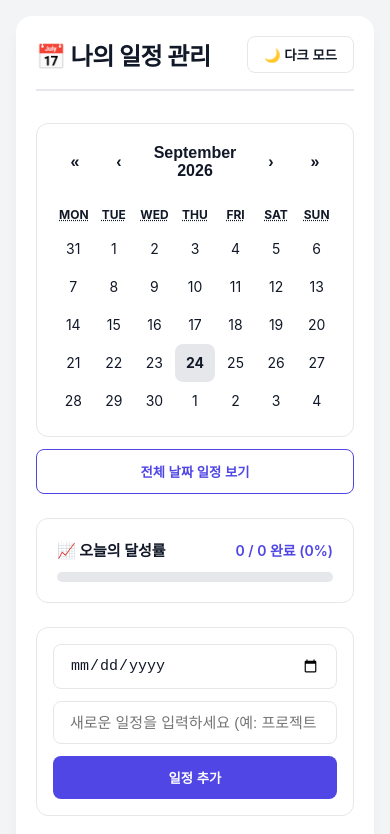
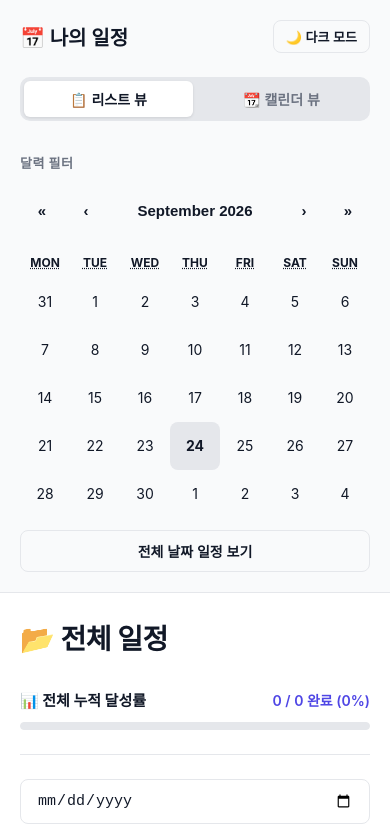
Before and after one commit to jflower52/todolist, a React (Vite) app: page / in a window 390 px wide. Shown: the top 834 px of the page. Built offline with nearby package versions, Linux system fonts and the light colour scheme.

Commit message:
일정 관리 프로그램

```diff
--- a/src/App.css
+++ b/src/App.css
@@ -2,121 +2,328 @@
 :root {
   --primary-color: #4f46e5;
   --primary-hover: #4338ca;
-  --bg-color: #f3f4f6;
+  --bg-color: #ffffff;
+  --sidebar-bg: #f9fafb;
   --surface-color: #ffffff;
   --text-main: #111827;
   --text-muted: #6b7280;
   --border-color: #e5e7eb;
 }
 
-/* 다크 모드 색상 팔레트 */
 [data-theme="dark"] {
   --primary-color: #6366f1;
   --primary-hover: #818cf8;
   --bg-color: #111827;
-  --surface-color: #1f2937;
+  --sidebar-bg: #1f2937;
+  --surface-color: #374151;
   --text-main: #f9fafb;
   --text-muted: #9ca3af;
-  --border-color: #374151;
+  --border-color: #4b5563;
+}
+
+html,
+body {
+  height: 100%;
+  margin: 0;
+  padding: 0;
+  overflow: hidden;
 }
 
 body {
   background-color: var(--bg-color);
-  margin: 0;
-  padding: 0;
-  transition: background-color 0.3s ease;
-}
-
-/* 대시보드 메인 레이아웃 */
-.dashboard {
-  max-width: 1000px;
-  margin: 60px auto;
-  padding: 32px;
-  background-color: var(--surface-color);
-  border-radius: 16px;
-  box-shadow: 0 10px 15px -3px rgba(0, 0, 0, 0.05);
+  color: var(--text-main);
+  transition:
+    background-color 0.3s ease,
+    color 0.3s ease;
   font-family:
     "Pretendard",
     -apple-system,
     sans-serif;
-  transition: background-color 0.3s ease;
 }
 
-.dashboard-header {
+/* 앱 전체 컨테이너 */
+.app-container {
+  display: flex;
+  height: 100vh;
+}
+
+/* ⬅️ 왼쪽 사이드바 */
+.app-sidebar {
+  width: 340px;
+  min-width: 340px;
+  background-color: var(--sidebar-bg);
+  border-right: 1px solid var(--border-color);
+  display: flex;
+  flex-direction: column;
+  padding: 24px;
+  overflow-y: auto;
+  transition: background-color 0.3s;
+}
+
+.sidebar-header {
   display: flex;
   justify-content: space-between;
   align-items: center;
-  margin-bottom: 32px;
-  border-bottom: 2px solid var(--border-color);
-  padding-bottom: 16px;
+  margin-bottom: 24px;
 }
-
-.dashboard-header h1 {
+.sidebar-header h1 {
+  font-size: 20px;
   margin: 0;
-  font-size: 28px;
-  color: var(--text-main);
-  letter-spacing: -0.5px;
+}
+.menu-title {
+  font-size: 13px;
+  color: var(--text-muted);
+  font-weight: 700;
+  margin-bottom: 16px;
+  text-transform: uppercase;
+  letter-spacing: 0.5px;
 }
 
 .theme-toggle-btn {
-  padding: 8px 16px;
+  padding: 6px 12px;
   background-color: transparent;
   color: var(--text-main);
   border: 1px solid var(--border-color);
   border-radius: 8px;
+  font-size: 13px;
   font-weight: 600;
   cursor: pointer;
   transition: all 0.2s;
 }
-
 .theme-toggle-btn:hover {
   background-color: var(--border-color);
 }
 
-/* 2단 그리드 레이아웃 */
-.dashboard-content {
-  display: grid;
-  grid-template-columns: 320px 1fr;
-  gap: 32px;
-  align-items: start;
+/* --- 뷰 모드 전환 스위치 --- */
+.view-toggle-group {
+  display: flex;
+  gap: 4px;
+  margin-bottom: 32px;
+  background-color: var(--border-color);
+  padding: 4px;
+  border-radius: 10px;
+}
+.view-toggle-group button {
+  flex: 1;
+  padding: 8px;
+  border: none;
+  background-color: transparent;
+  border-radius: 6px;
+  font-weight: 600;
+  font-size: 14px;
+  color: var(--text-muted);
+  cursor: pointer;
+  transition: all 0.2s;
+}
+.view-toggle-group button.active {
+  background-color: var(--surface-color);
+  color: var(--text-main);
+  box-shadow: 0 1px 3px rgba(0, 0, 0, 0.1);
 }
 
-/* --- 진행률 바 (Progress Bar) --- */
-.progress-section {
-  background: var(--surface-color);
-  padding: 20px;
-  border-radius: 12px;
-  border: 1px solid var(--border-color);
-  margin-bottom: 24px;
+/* ➡️ 오른쪽 메인 작업 영역 */
+.app-main {
+  flex: 1;
+  background-color: var(--bg-color);
+  overflow-y: auto;
+  padding: 48px;
+}
+.main-header {
+  max-width: 800px;
+  margin: 0 auto 32px auto;
+}
+.main-header h2 {
+  font-size: 28px;
+  margin: 0;
+  letter-spacing: -0.5px;
+}
+.main-content {
+  max-width: 800px;
+  margin: 0 auto;
 }
 
+/* --- 달력 컴포넌트 공통 --- */
+.calendar-widget {
+  display: flex;
+  flex-direction: column;
+  gap: 12px;
+}
+.react-calendar {
+  width: 100%;
+  background-color: transparent !important;
+  color: var(--text-main) !important;
+  border: none !important;
+  padding: 0;
+  font-family: inherit !important;
+}
+.react-calendar__navigation button {
+  color: var(--text-main) !important;
+  font-weight: bold;
+  font-size: 15px;
+  border-radius: 8px;
+}
+.react-calendar__navigation button:hover {
+  background-color: var(--border-color) !important;
+}
+
+/* 기본(작은) 달력 타일 */
+.react-calendar__tile {
+  color: var(--text-main) !important;
+  padding: 8px 0 !important;
+  border-radius: 8px;
+  font-size: 14px;
+  display: flex !important;
+  flex-direction: column;
+  align-items: center;
+  justify-content: center;
+  height: 48px;
+}
+.react-calendar__tile--now {
+  background: var(--border-color) !important;
+  font-weight: bold;
+}
+.react-calendar__tile--active {
+  background: var(--primary-color) !important;
+  color: white !important;
+  font-weight: bold;
+}
+.react-calendar__tile:hover {
+  background: var(--border-color) !important;
+}
+
+/* 작은 달력 일정 마커 */
+.calendar-marker-container {
+  margin-top: 4px;
+  height: 6px;
+}
+.calendar-marker {
+  width: 6px;
+  height: 6px;
+  background-color: var(--primary-color);
+  border-radius: 50%;
+}
+.react-calendar__tile--active .calendar-marker {
+  background-color: white;
+}
+
+.reset-date-btn {
+  width: 100%;
+  padding: 10px;
+  background-color: transparent;
+  border: 1px solid var(--border-color);
+  border-radius: 8px;
+  color: var(--text-main);
+  font-weight: 600;
+  font-size: 14px;
+  cursor: pointer;
+  transition: all 0.2s;
+}
+.reset-date-btn:hover {
+  background-color: var(--border-color);
+}
+
+/* --- 대형(Large) 달력 커스텀 --- */
+.large-calendar {
+  border: 1px solid var(--border-color) !important;
+  border-radius: 12px;
+  overflow: hidden;
+  background-color: var(--surface-color) !important;
+}
+.large-calendar .react-calendar__month-view__days {
+  border-top: 1px solid var(--border-color);
+  border-left: 1px solid var(--border-color);
+}
+.large-calendar .react-calendar__tile {
+  height: 120px; /* 큰 달력은 칸을 길게 */
+  justify-content: flex-start; /* 글씨를 위로 올림 */
+  align-items: stretch;
+  padding: 8px !important;
+  border-radius: 0;
+  border-right: 1px solid var(--border-color) !important;
+  border-bottom: 1px solid var(--border-color) !important;
+}
+.large-calendar .react-calendar__tile > abbr {
+  text-align: right;
+  display: block;
+  margin-bottom: 8px;
+  font-weight: 600;
+  color: var(--text-muted);
+}
+.large-calendar .react-calendar__tile--now {
+  background: rgba(79, 70, 229, 0.05) !important;
+}
+.large-calendar .react-calendar__tile--active {
+  background: rgba(79, 70, 229, 0.1) !important;
+  color: var(--text-main) !important;
+  border: 1px solid var(--primary-color) !important;
+}
+
+/* 대형 달력 내부 일정 텍스트 미리보기 */
+.calendar-tasks-preview {
+  display: flex;
+  flex-direction: column;
+  gap: 4px;
+  overflow: hidden;
+}
+.preview-task {
+  font-size: 11px;
+  background-color: var(--primary-color);
+  color: white;
+  padding: 4px 6px;
+  border-radius: 4px;
+  white-space: nowrap;
+  overflow: hidden;
+  text-overflow: ellipsis;
+  text-align: left;
+  font-weight: 500;
+}
+.preview-task.done {
+  background-color: transparent;
+  border: 1px solid var(--border-color);
+  color: var(--text-muted);
+  text-decoration: line-through;
+}
+.preview-more {
+  font-size: 11px;
+  color: var(--text-muted);
+  text-align: center;
+  margin-top: 2px;
+  font-weight: 600;
+}
+
+/* --- 등록 및 진행률 바 --- */
+.registration-section {
+  margin-bottom: 40px;
+}
+.progress-section {
+  margin-bottom: 24px;
+  padding-bottom: 24px;
+  border-bottom: 1px solid var(--border-color);
+}
 .progress-header {
   display: flex;
   justify-content: space-between;
   align-items: center;
   margin-bottom: 12px;
 }
-
 .progress-title {
   font-size: 15px;
   font-weight: 700;
   color: var(--text-main);
 }
-
 .progress-stats {
   font-size: 14px;
   color: var(--primary-color);
   font-weight: 600;
 }
-
 .progress-bar-bg {
   width: 100%;
-  height: 10px;
+  height: 8px;
   background-color: var(--border-color);
   border-radius: 10px;
   overflow: hidden;
+  border: 1px solid var(--border-color);
 }
-
 .progress-bar-fill {
   height: 100%;
   background-color: var(--primary-color);
@@ -124,89 +331,12 @@ body {
   transition: width 0.4s cubic-bezier(0.4, 0, 0.2, 1);
 }
 
-/* --- 달력 (Calendar) 커스텀 스타일 --- */
-.calendar-widget {
-  display: flex;
-  flex-direction: column;
-  gap: 12px;
-}
-
-.react-calendar {
-  width: 100%;
-  background-color: var(--surface-color) !important;
-  color: var(--text-main) !important;
-  border: 1px solid var(--border-color) !important;
-  border-radius: 12px;
-  padding: 16px;
-  font-family: inherit !important;
-  border-collapse: collapse;
-}
-
-.react-calendar__navigation button {
-  color: var(--text-main) !important;
-  font-weight: bold;
-  font-size: 16px;
-  border-radius: 8px;
-}
-
-.react-calendar__navigation button:hover,
-.react-calendar__navigation button:focus {
-  background-color: var(--border-color) !important;
-}
-
-.react-calendar__tile {
-  color: var(--text-main) !important;
-  padding: 10px 0 !important;
-  border-radius: 8px;
-  font-size: 14px;
-}
-
-.react-calendar__tile--now {
-  background: var(--border-color) !important;
-  font-weight: bold;
-}
-
-.react-calendar__tile--active {
-  background: var(--primary-color) !important;
-  color: white !important;
-  font-weight: bold;
-}
-
-.react-calendar__tile:hover {
-  background: var(--border-color) !important;
-}
-
-.reset-date-btn {
-  width: 100%;
-  padding: 12px;
-  background-color: transparent;
-  border: 1px solid var(--border-color);
-  border-radius: 8px;
-  color: var(--text-main);
-  font-weight: 600;
-  cursor: pointer;
-  transition: all 0.2s;
-}
-
-.reset-date-btn:hover {
-  background-color: var(--border-color);
-}
-.reset-date-btn.active {
-  border-color: var(--primary-color);
-  color: var(--primary-color);
-}
-
-/* 입력 영역 */
+/* 입력 폼 */
 .input-section {
   display: flex;
   gap: 12px;
-  margin-bottom: 24px;
-  background: transparent;
-  padding: 16px;
-  border-radius: 12px;
-  border: 1px solid var(--border-color);
+  margin-bottom: 0;
 }
-
 .date-input,
 .text-input {
   background-color: var(--surface-color);
@@ -216,65 +346,99 @@ body {
   border: 1px solid var(--border-color);
   border-radius: 8px;
   outline: none;
-}
-.date-input {
-  width: 140px;
+  width: 100%;
 }
 .text-input {
   flex: 1;
 }
-
+.date-input:focus,
+.text-input:focus {
+  border-color: var(--primary-color);
+}
 .add-btn {
-  padding: 0 24px;
+  padding: 12px 24px;
   background-color: var(--primary-color);
   color: white;
   font-weight: 600;
   border: none;
   border-radius: 8px;
   cursor: pointer;
+  transition: background-color 0.2s;
+  white-space: nowrap;
+}
+.add-btn:hover {
+  background-color: var(--primary-hover);
 }
 
-/* 필터 탭 */
+/* 사이드바 내부 폼 세로 정렬 */
+.sidebar-detail-view .input-section {
+  flex-direction: column;
+}
+
+/* --- 필터 탭 --- */
 .filter-tabs {
   display: flex;
   gap: 8px;
-  margin-bottom: 24px;
+  margin-bottom: 16px;
+  flex-wrap: wrap;
+  border-bottom: 2px solid var(--border-color);
   padding-bottom: 16px;
-  border-bottom: 1px solid var(--border-color);
-  flex-wrap: wrap; /* 좁아지면 줄바꿈 되도록 설정 */
 }
 .filter-tabs button {
   padding: 8px 16px;
-  border: none;
+  border: 1px solid transparent;
   background-color: transparent;
   color: var(--text-muted);
   font-weight: 600;
   border-radius: 8px;
   cursor: pointer;
+  transition: all 0.2s;
+}
+.filter-tabs button:hover {
+  color: var(--text-main);
 }
 .filter-tabs button.active {
-  background-color: var(--border-color);
+  background-color: var(--sidebar-bg);
   color: var(--primary-color);
+  border: 1px solid var(--border-color);
 }
 
-/* 리스트 및 아이템 */
+/* 사이드바 내부 탭 맞춤 */
+.sidebar-detail-view .filter-tabs button.active {
+  background-color: var(--bg-color);
+}
+
+/* --- 리스트 아이템 --- */
 .todo-list {
   display: flex;
   flex-direction: column;
-  gap: 12px;
+  gap: 0;
 }
-
 .todo-item {
   display: flex;
   justify-content: space-between;
   align-items: center;
-  padding: 16px 20px;
-  background-color: var(--surface-color);
-  border: 1px solid var(--border-color);
-  border-radius: 12px;
+  padding: 16px 8px;
+  background-color: transparent;
+  border-bottom: 1px solid var(--border-color);
+  transition: background-color 0.2s ease;
+}
+.todo-item:last-child {
+  border-bottom: none;
+}
+.todo-item:hover {
+  background-color: var(--sidebar-bg);
+  border-radius: 8px;
+}
+.sidebar-detail-view .todo-item:hover {
+  background-color: var(--bg-color);
 }
 .todo-item.editing {
-  border-color: var(--primary-color);
+  background-color: var(--sidebar-bg);
+  border: 1px solid var(--primary-color);
+  border-radius: 12px;
+  padding: 16px;
+  margin: 8px 0;
 }
 
 .todo-content {
@@ -284,7 +448,6 @@ body {
   flex: 1;
   cursor: pointer;
 }
-
 .edit-inputs {
   display: flex;
   gap: 8px;
@@ -296,34 +459,39 @@ body {
   color: var(--text-main);
   border: 1px solid var(--border-color);
   border-radius: 6px;
+  outline: none;
+  width: 100%;
+}
+.edit-inputs input:focus {
+  border-color: var(--primary-color);
+}
+.sidebar-detail-view .edit-inputs {
+  flex-direction: column;
 }
 
 .checkbox {
   width: 22px;
   height: 22px;
   border: 2px solid var(--border-color);
+  background-color: var(--surface-color);
   border-radius: 6px;
   display: flex;
   align-items: center;
   justify-content: center;
   color: transparent;
+  flex-shrink: 0;
 }
 .todo-item.done .checkbox {
   background-color: var(--primary-color);
   border-color: var(--primary-color);
   color: white;
 }
-
 .todo-date-badge {
-  background-color: var(--border-color);
-  color: var(--text-main);
-  padding: 4px 10px;
-  border-radius: 20px;
-  font-size: 13px;
-  font-weight: 600;
-  white-space: nowrap; /* 날짜가 줄바꿈되지 않도록 방지 */
+  color: var(--text-muted);
+  font-size: 14px;
+  font-weight: 500;
+  white-space: nowrap;
 }
-
 .todo-text {
   font-size: 16px;
   color: var(--text-main);
@@ -338,10 +506,15 @@ body {
   display: flex;
   gap: 6px;
   margin-left: 12px;
+  opacity: 0;
+  transition: opacity 0.2s;
+}
+.todo-item:hover .todo-actions {
+  opacity: 1;
 }
 .todo-actions button {
-  padding: 8px 12px;
-  background-color: transparent;
+  padding: 6px 10px;
+  background-color: var(--surface-color);
   border-radius: 6px;
   cursor: pointer;
   font-size: 13px;
@@ -352,17 +525,26 @@ body {
   color: var(--text-main);
   border: 1px solid var(--border-color);
 }
+.edit-btn:hover {
+  border-color: var(--primary-color);
+  color: var(--primary-color);
+}
 .delete-btn {
   color: #ef4444;
   border: 1px solid #fee2e2;
+}
+.delete-btn:hover {
+  background-color: #ef4444;
+  color: white;
+  border-color: #ef4444;
 }
 [data-theme="dark"] .delete-btn {
   border-color: #7f1d1d;
 }
 .save-btn {
-  color: white;
+  color: white !important;
   background-color: var(--primary-color) !important;
-  border: 1px solid var(--primary-color);
+  border: 1px solid var(--primary-color) !important;
 }
 .cancel-btn {
   color: var(--text-muted);
@@ -374,52 +556,50 @@ body {
   padding: 40px 0;
   color: var(--text-muted);
   font-size: 15px;
+  line-height: 1.6;
 }
 
-/* =========================================
-   📱 반응형 모바일 웹 대응 (Media Queries)
-========================================= */
+/* 모바일 반응형 */
 @media (max-width: 768px) {
-  .dashboard {
-    margin: 16px; /* 폰 화면에서는 바깥 여백을 줄여 공간 확보 */
+  html,
+  body {
+    overflow: auto;
+  }
+  .app-container {
+    flex-direction: column;
+    height: auto;
+  }
+  .app-sidebar {
+    width: 100%;
+    min-width: auto;
+    border-right: none;
+    border-bottom: 1px solid var(--border-color);
     padding: 20px;
   }
-
-  .dashboard-header h1 {
-    font-size: 24px; /* 모바일에서는 제목 크기를 살짝 줄임 */
+  .app-main {
+    padding: 24px 20px;
+    overflow-y: visible;
   }
-
-  .dashboard-content {
-    grid-template-columns: 1fr; /* 2단 분리를 해제하고 세로 1줄로 배치 */
-    gap: 24px;
+  .input-section {
+    flex-direction: column;
   }
-
-  .input-section {
-    flex-direction: column; /* 폼 요소들을 세로로 쌓음 */
-  }
-
   .date-input {
     width: 100%;
   }
-
   .add-btn {
     width: 100%;
-    padding: 12px; /* 버튼을 누르기 쉽게 크기 키움 */
   }
-
   .todo-item {
-    flex-direction: column; /* 리스트 내부 항목도 좁아지면 위아래로 분리 */
+    flex-direction: column;
     align-items: flex-start;
-    gap: 16px;
+    gap: 12px;
   }
-
   .todo-actions {
     margin-left: 0;
     width: 100%;
-    display: flex;
-    justify-content: flex-end; /* 버튼을 우측 정렬 */
+    justify-content: flex-end;
+    opacity: 1;
   }
-
   .edit-inputs {
     flex-direction: column;
     width: 100%;
--- a/src/App.jsx
+++ b/src/App.jsx
@@ -10,9 +10,13 @@ import "./App.css";
 function App() {
   const filter = useTodoStore((state) => state.filter);
   const setFilter = useTodoStore((state) => state.setFilter);
+  const selectedDate = useTodoStore((state) => state.selectedDate);
   const isDarkMode = useTodoStore((state) => state.isDarkMode);
 
-  // 다크 모드 상태가 바뀔 때마다 HTML 최상단 태그에 속성을 추가/제거합니다.
+  // 새로 추가된 뷰 모드 가져오기
+  const viewMode = useTodoStore((state) => state.viewMode);
+  const setViewMode = useTodoStore((state) => state.setViewMode);
+
   useEffect(() => {
     if (isDarkMode) {
       document.documentElement.setAttribute("data-theme", "dark");
@@ -22,22 +26,93 @@ function App() {
   }, [isDarkMode]);
 
   return (
-    <div className="dashboard">
-      <header className="dashboard-header">
-        <h1>📅 나의 일정 관리</h1>
+    <div className="app-container">
+      {/* ⬅️ 왼쪽 사이드바 */}
+      <aside className="app-sidebar">
+        <div className="sidebar-header">
+          <h1>📅 나의 일정</h1>
           <ThemeToggle />
-      </header>
+        </div>
 
-      <div className="dashboard-content">
-        <aside className="sidebar">
-          <CalendarWidget />
+        {/* 보기 모드 전환 스위치 */}
+        <div className="view-toggle-group">
+          <button
+            className={viewMode === "list" ? "active" : ""}
+            onClick={() => setViewMode("list")}
+          >
+            📋 리스트 뷰
+          </button>
+          <button
+            className={viewMode === "calendar" ? "active" : ""}
+            onClick={() => setViewMode("calendar")}
+          >
+            📆 캘린더 뷰
+          </button>
+        </div>
+
+        <div className="sidebar-content">
+          {viewMode === "list" ? (
+            <>
+              <h2 className="menu-title">달력 필터</h2>
+              <CalendarWidget isLarge={false} />
+            </>
+          ) : (
+            // 캘린더 뷰일 때의 사이드바 (해당 날짜 상세 패널)
+            <div className="sidebar-detail-view">
+              <h2 className="menu-title">
+                {selectedDate ? `${selectedDate} 상세` : "날짜를 선택해주세요"}
+              </h2>
+              {selectedDate ? (
+                <>
+                  <ProgressBar />
+                  <TodoInput />
+                  <div className="filter-tabs" style={{ marginTop: "24px" }}>
+                    <button
+                      className={filter === "all" ? "active" : ""}
+                      onClick={() => setFilter("all")}
+                    >
+                      전체
+                    </button>
+                    <button
+                      className={filter === "active" ? "active" : ""}
+                      onClick={() => setFilter("active")}
+                    >
+                      진행 중
+                    </button>
+                    <button
+                      className={filter === "completed" ? "active" : ""}
+                      onClick={() => setFilter("completed")}
+                    >
+                      완료
+                    </button>
+                  </div>
+                  <TodoList />
+                </>
+              ) : (
+                <div className="empty-state">
+                  오른쪽 달력에서
+                  <br />
+                  날짜를 클릭하여 일정을 관리하세요.
+                </div>
+              )}
+            </div>
+          )}
+        </div>
       </aside>
 
-        <main className="main-board">
+      {/* ➡️ 오른쪽 메인 작업 영역 */}
+      <main className="app-main">
+        {viewMode === "list" ? (
+          <>
+            <div className="main-header">
+              <h2>{selectedDate ? `${selectedDate} 일정` : "📂 전체 일정"}</h2>
+            </div>
+            <div className="main-content">
+              <section className="registration-section">
                 <ProgressBar />
-
                 <TodoInput />
-
+              </section>
+              <section className="list-section">
                 <div className="filter-tabs">
                   <button
                     className={filter === "all" ? "active" : ""}
@@ -58,10 +133,22 @@ function App() {
                     완료
                   </button>
                 </div>
-
                 <TodoList />
+              </section>
+            </div>
+          </>
+        ) : (
+          // 캘린더 뷰일 때의 메인 영역 (대형 달력)
+          <>
+            <div className="main-header" style={{ maxWidth: "100%" }}>
+              <h2>📆 월간 캘린더</h2>
+            </div>
+            <div className="main-content" style={{ maxWidth: "100%" }}>
+              <CalendarWidget isLarge={true} />
+            </div>
+          </>
+        )}
       </main>
-      </div>
     </div>
   );
 }
--- a/src/components/CalendarWidget.jsx
+++ b/src/components/CalendarWidget.jsx
@@ -2,9 +2,10 @@ import Calendar from "react-calendar";
 import "react-calendar/dist/Calendar.css";
 import { useTodoStore } from "@/store/useTodoStore";
 
-export const CalendarWidget = () => {
+export const CalendarWidget = ({ isLarge = false }) => {
   const selectedDate = useTodoStore((state) => state.selectedDate);
   const setSelectedDate = useTodoStore((state) => state.setSelectedDate);
+  const todos = useTodoStore((state) => state.todos);
 
   const handleDateChange = (date) => {
     const offset = date.getTimezoneOffset() * 60000;
@@ -14,19 +15,64 @@ export const CalendarWidget = () => {
     setSelectedDate(formattedDate);
   };
 
+  const addContentToTile = ({ date, view }) => {
+    if (view === "month") {
+      const offset = date.getTimezoneOffset() * 60000;
+      const formattedDate = new Date(date.getTime() - offset)
+        .toISOString()
+        .split("T")[0];
+      const dayTodos = todos.filter((todo) => todo.date === formattedDate);
+
+      if (dayTodos.length === 0) return null;
+
+      // 넓은 캘린더 뷰일 때는 텍스트 블록을 보여줍니다.
+      if (isLarge) {
+        return (
+          <div className="calendar-tasks-preview">
+            {dayTodos.slice(0, 3).map((todo) => (
+              <div
+                key={todo.id}
+                className={`preview-task ${todo.isDone ? "done" : ""}`}
+              >
+                {todo.text}
+              </div>
+            ))}
+            {dayTodos.length > 3 && (
+              <div className="preview-more">
+                +{dayTodos.length - 3}개 더보기
+              </div>
+            )}
+          </div>
+        );
+      }
+
+      // 작은 캘린더 뷰일 때는 기존처럼 점만 보여줍니다.
+      return (
+        <div className="calendar-marker-container">
+          <div className="calendar-marker"></div>
+        </div>
+      );
+    }
+    return null;
+  };
+
   return (
     <div className="calendar-widget">
       <Calendar
+        className={isLarge ? "large-calendar" : ""}
         onChange={handleDateChange}
         value={selectedDate ? new Date(selectedDate) : null}
         formatDay={(locale, date) => date.getDate()}
+        tileContent={addContentToTile}
       />
+      {!isLarge && (
         <button
           className={`reset-date-btn ${!selectedDate ? "active" : ""}`}
           onClick={() => setSelectedDate("")}
         >
           전체 날짜 일정 보기
         </button>
+      )}
     </div>
   );
 };
--- a/src/components/ProgressBar.jsx
+++ b/src/components/ProgressBar.jsx
@@ -2,17 +2,29 @@ import { useTodoStore } from "@/store/useTodoStore";
 
 export const ProgressBar = () => {
   const todos = useTodoStore((state) => state.todos);
+  const selectedDate = useTodoStore((state) => state.selectedDate);
 
-  const totalTodos = todos.length;
-  const completedTodos = todos.filter((todo) => todo.isDone).length;
+  // 1. 선택된 날짜가 있으면 해당 날짜의 일정만, 없으면 전체 일정 가져오기
+  const targetTodos = selectedDate
+    ? todos.filter((todo) => todo.date === selectedDate)
+    : todos;
+
+  // 2. 타겟이 된 일정들로만 달성률 계산
+  const totalTodos = targetTodos.length;
+  const completedTodos = targetTodos.filter((todo) => todo.isDone).length;
 
   const progressPercentage =
     totalTodos === 0 ? 0 : Math.round((completedTodos / totalTodos) * 100);
 
+  // 3. 타이틀도 상태에 따라 유동적으로 변경
+  const title = selectedDate
+    ? `📅 ${selectedDate} 달성률`
+    : `📊 전체 누적 달성률`;
+
   return (
     <div className="progress-section">
       <div className="progress-header">
-        <span className="progress-title">📈 오늘의 달성률</span>
+        <span className="progress-title">{title}</span>
         <span className="progress-stats">
           {completedTodos} / {totalTodos} 완료 ({progressPercentage}%)
         </span>
--- a/src/store/useTodoStore.js
+++ b/src/store/useTodoStore.js
@@ -7,11 +7,13 @@ export const useTodoStore = create(
       todos: [],
       filter: "all",
       selectedDate: "",
-      isDarkMode: false, // 다크 모드 상태 추가
+      isDarkMode: false,
+      viewMode: "list", // 'list' (리스트 뷰) 또는 'calendar' (달력 뷰)
 
       setFilter: (newFilter) => set({ filter: newFilter }),
       setSelectedDate: (dateStr) => set({ selectedDate: dateStr }),
-      toggleDarkMode: () => set((state) => ({ isDarkMode: !state.isDarkMode })), // 모드 전환 함수
+      toggleDarkMode: () => set((state) => ({ isDarkMode: !state.isDarkMode })),
+      setViewMode: (mode) => set({ viewMode: mode }), // 뷰 전환 함수
 
       addTodo: (text, date) =>
         set((state) => ({
```
Lines whose indentation alone changed are shown as unchanged.
